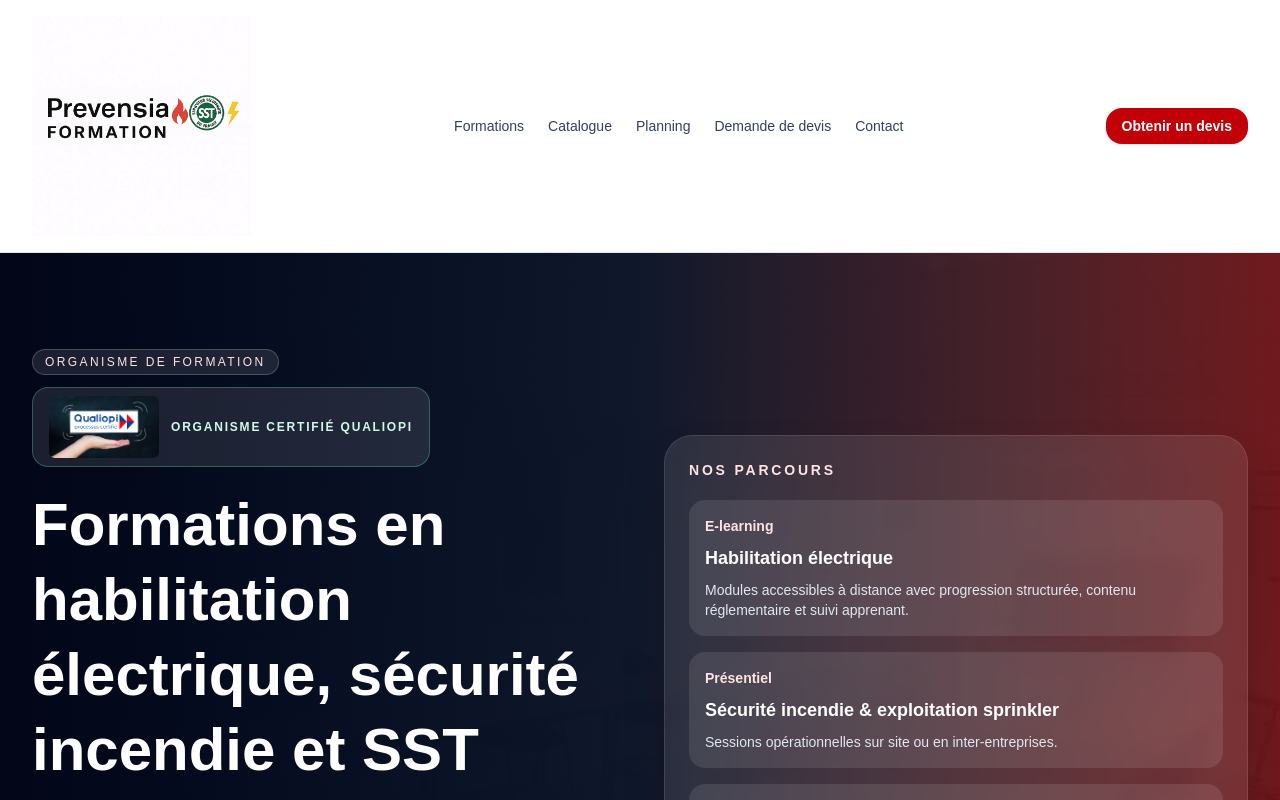
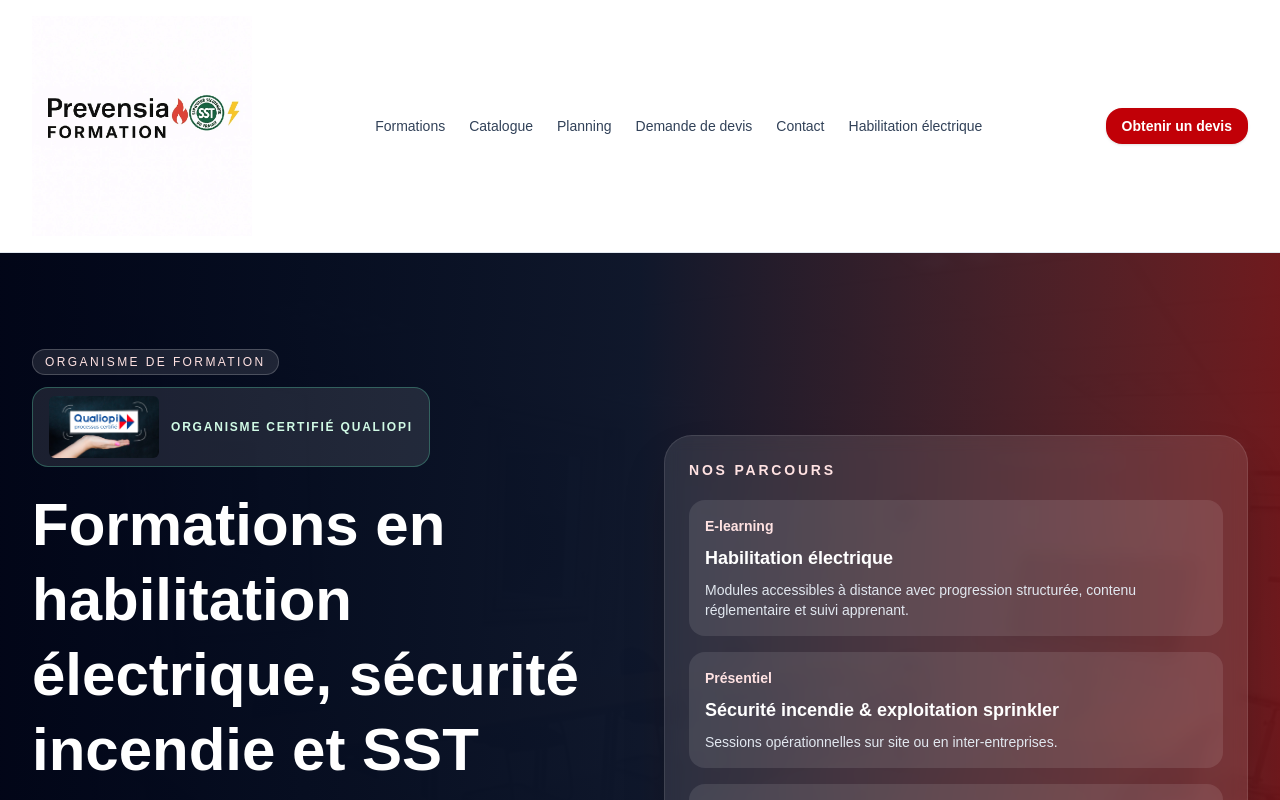
Before and after one commit to Saidh94/prevensia-elearning, a Next.js app: page / in a window 1280 px wide. Shown: the top 800 px of the page. Built offline with nearby package versions, Linux system fonts and the light colour scheme.

Commit message:
menu habilitation

```diff
--- a/app/page.tsx
+++ b/app/page.tsx
@@ -189,7 +189,9 @@ export default function Home() {
             </a>
             <a href="#contact" className="transition hover:text-red-700">
               Contact
-            </a>
+            </a><a href="/formation-habilitation-electrique" className="transition hover:text-red-700">
+  Habilitation électrique
+</a>
           </nav>
 
           <a
```
